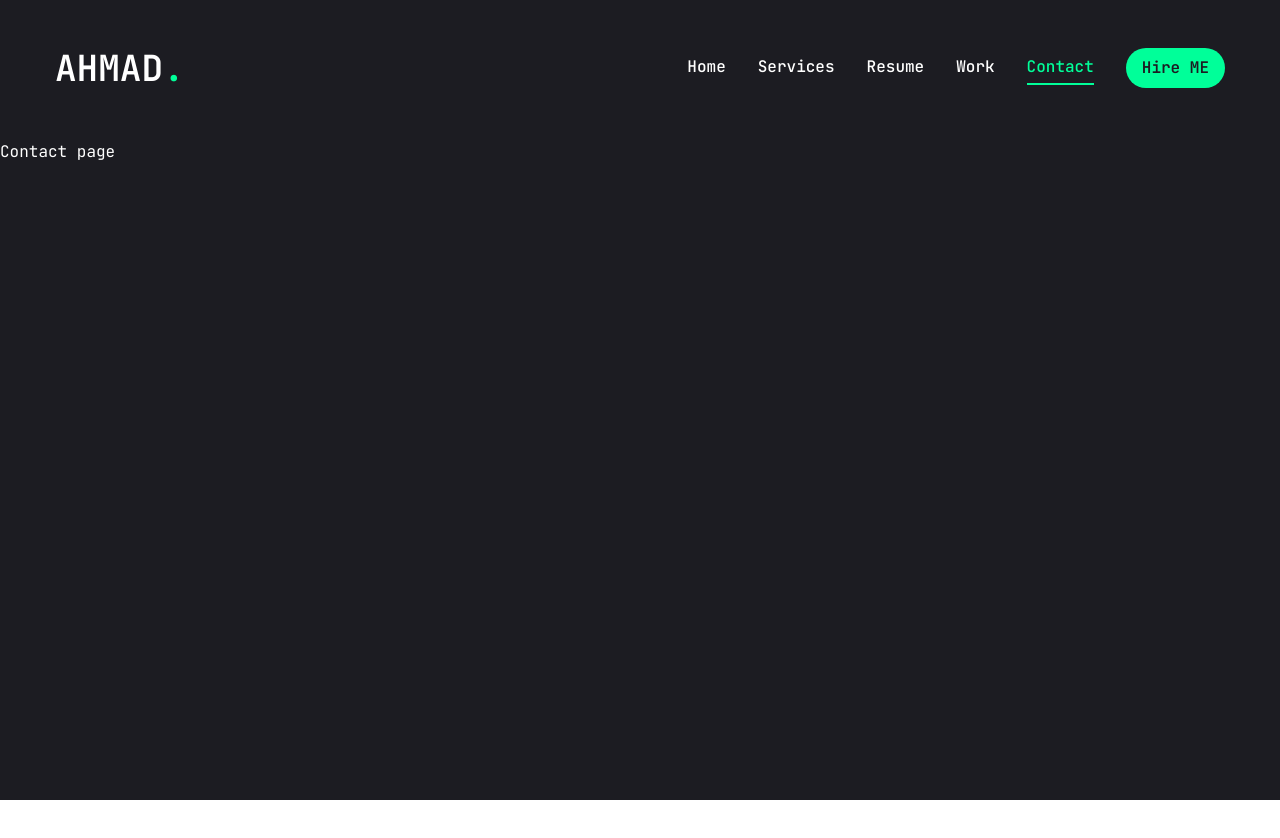
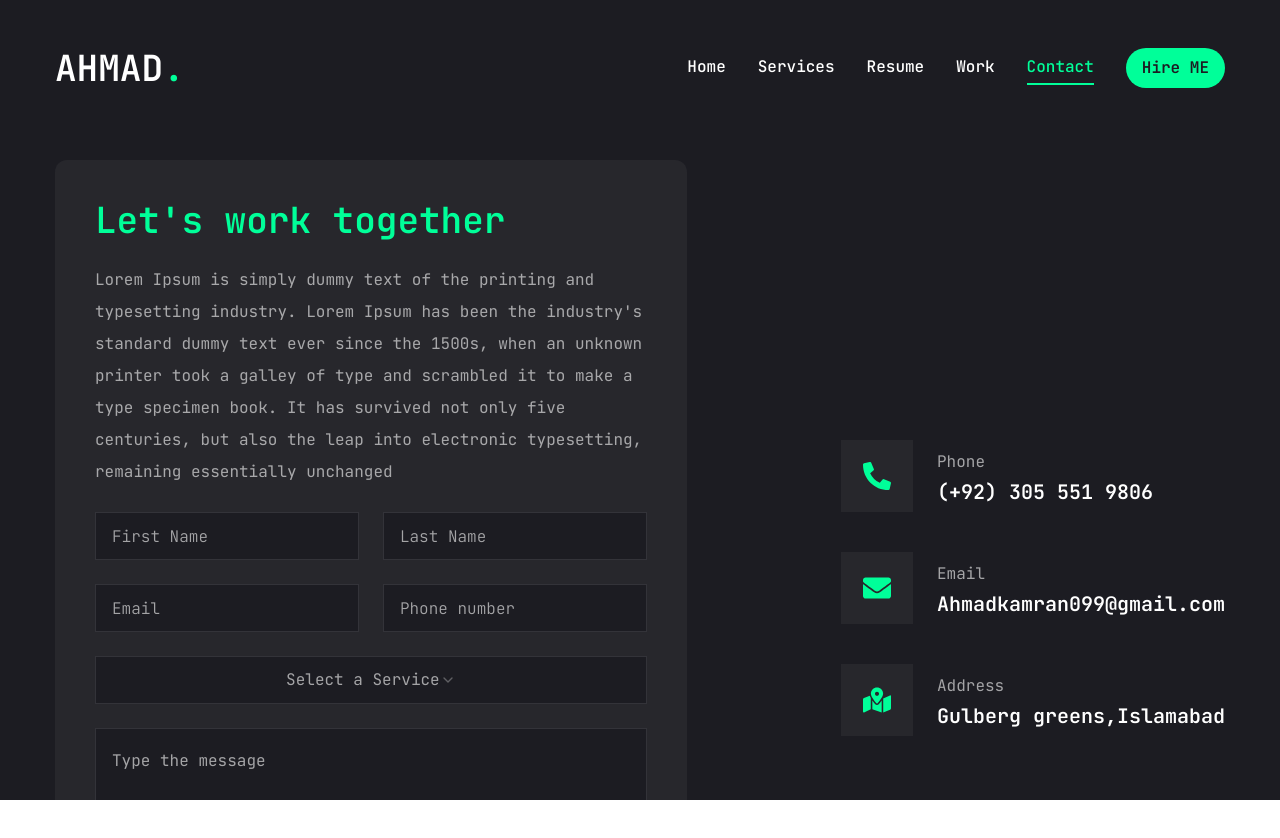
Before and after one commit to ahmadkamran710788/Ahmad-Potfolio, a Next.js app: page /contact in a window 1280 px wide. Shown: the top 838 px of the page. Before the commit the page ends 800 px from the top, so only its background shows below. Built offline with nearby package versions, Linux system fonts and the light colour scheme.

Commit message:
done with everything

```diff
--- a/app/contact/page.jsx
+++ b/app/contact/page.jsx
@@ -1,6 +1,107 @@
 "use client";
 import React from "react";
+import { Button } from "@/components/ui/button";
+import { Input } from "@/components/ui/input";
+import { Textarea } from "@/components/ui/textarea";
 
+import {
+  Select,
+  SelectContent,
+  SelectGroup,
+  SelectItem,
+  SelectTrigger,
+  SelectValue,
+} from "@/components/ui/select";
+
+import { FaPhoneAlt, FaEnvelope, FaMapMarkedAlt } from "react-icons/fa";
+
+const info = [
+  {
+    icon: <FaPhoneAlt />,
+    title: "Phone",
+    description: "(+92) 305 551 9806",
+  },
+  {
+    icon: <FaEnvelope />,
+    title: "Email",
+    description: "Ahmadkamran099@gmail.com",
+  },
+  {
+    icon: <FaMapMarkedAlt />,
+    title: "Address",
+    description: "Gulberg greens,Islamabad",
+  },
+];
+import { motion } from "framer-motion";
+import { SelectLabel } from "@radix-ui/react-select";
 export default function Contact() {
-  return <div>Contact page</div>;
+  return (
+    <motion.div
+      initial={{ opacity: 0 }}
+      animate={{
+        opacity: 1,
+        transition: { delay: 2.4, duration: 0.4, ease: "easeIn" },
+      }}
+      className="py-6"
+    >
+      <div className="container mx-auto">
+        <div className="flex flex-col xl:flex-row  gap-[30px]">
+          <div className="xl:w-[54%] order-2 xl:order-none ">
+            <form className="flex flex-col gap-6 p-10  bg-[#27272c] rounded-xl ">
+              <h3 className="text-4xl text-accent">Let's work together</h3>
+              <p className="text-white/60 ">
+                Lorem Ipsum is simply dummy text of the printing and typesetting
+                industry. Lorem Ipsum has been the industry's standard dummy
+                text ever since the 1500s, when an unknown printer took a galley
+                of type and scrambled it to make a type specimen book. It has
+                survived not only five centuries, but also the leap into
+                electronic typesetting, remaining essentially unchanged
+              </p>
+              <div className="grid grid-cols-1 md:grid-cols-2 gap-6">
+                <Input type="firstname" placeholder="First Name" />
+                <Input type="lastname" placeholder="Last Name" />
+                <Input type="email" placeholder="Email" />
+                <Input type="phone" placeholder="Phone number" />
+              </div>
+              <Select>
+                <SelectTrigger className="w-full">
+                  <SelectValue placeholder="Select a Service" />
+                </SelectTrigger>
+                <SelectContent>
+                  <SelectGroup>
+                    <SelectLabel> Select a service</SelectLabel>
+                    <SelectItem value="est">Web Development</SelectItem>
+                    <SelectItem value="cst"> UI/UX Design</SelectItem>
+                    <SelectItem value="msl">Backend Development</SelectItem>
+                  </SelectGroup>
+                </SelectContent>
+              </Select>
+              <Textarea className="h-[200px]" placeholder="Type the message" />
+              <Button size="md" className="max-w-40">
+                Send Message
+              </Button>
+            </form>
+          </div>
+
+          <div className="flex-1 flex items-center xl:justify-end order-1 xl:order-none mb-8  xl:mb-0">
+            <ul className="flex flex-col gap-10">
+              {info.map((item, index) => {
+                return (
+                  <li key={index} className="flex items-center gap-6">
+                    <div className="w-[52px] h-[52px] xl:w-[72px] xl:h-[72px] bg-[#27272c] text-accent rounded-md flex items-center justify-center">
+                      <div className="text-[28px]">{item.icon}</div>
+                    </div>
+                    <div className="flex-1">
+                      <p className="text-white/60">{item.title}</p>
+                      <h3 className="text-xl">{item.description}</h3>
+                    </div>
+                  </li>
+                );
+              })}
+            </ul>
+          </div>
+        </div>
+      </div>
+    </motion.div>
+  );
 }
--- a/components/ui/input.jsx
+++ b/components/ui/input.jsx
@@ -1,19 +1,20 @@
-import * as React from "react"
+import * as React from "react";
 
-import { cn } from "@/lib/utils"
+import { cn } from "@/lib/utils";
 
 const Input = React.forwardRef(({ className, type, ...props }, ref) => {
   return (
-    (<input
+    <input
       type={type}
       className={cn(
-        "flex h-10 w-full rounded-md border border-slate-200 bg-white px-3 py-2 text-sm ring-offset-white file:border-0 file:bg-transparent file:text-sm file:font-medium file:text-slate-950 placeholder:text-slate-500 focus-visible:outline-none focus-visible:ring-2 focus-visible:ring-slate-950 focus-visible:ring-offset-2 disabled:cursor-not-allowed disabled:opacity-50 dark:border-slate-800 dark:bg-slate-950 dark:ring-offset-slate-950 dark:file:text-slate-50 dark:placeholder:text-slate-400 dark:focus-visible:ring-slate-300",
+        "flex h-[48px] rounded-md border border-white/10 focus:border-accent font-light bg-background px-4 py-5 text-base placeholder:text-white/60 outline-none",
         className
       )}
       ref={ref}
-      {...props} />)
+      {...props}
+    />
   );
-})
-Input.displayName = "Input"
+});
+Input.displayName = "Input";
 
-export { Input }
+export { Input };
--- a/components/ui/select.jsx
+++ b/components/ui/select.jsx
@@ -1,94 +1,119 @@
-"use client"
+"use client";
 
-import * as React from "react"
-import * as SelectPrimitive from "@radix-ui/react-select"
-import { Check, ChevronDown, ChevronUp } from "lucide-react"
+import * as React from "react";
+import * as SelectPrimitive from "@radix-ui/react-select";
+import { Check, ChevronDown, ChevronUp } from "lucide-react";
 
-import { cn } from "@/lib/utils"
+import { cn } from "@/lib/utils";
 
-const Select = SelectPrimitive.Root
+const Select = SelectPrimitive.Root;
 
-const SelectGroup = SelectPrimitive.Group
+const SelectGroup = SelectPrimitive.Group;
 
-const SelectValue = SelectPrimitive.Value
+const SelectValue = SelectPrimitive.Value;
 
-const SelectTrigger = React.forwardRef(({ className, children, ...props }, ref) => (
+const SelectTrigger = React.forwardRef(
+  ({ className, children, ...props }, ref) => (
     <SelectPrimitive.Trigger
       ref={ref}
       className={cn(
-      "flex h-10 w-full items-center justify-between rounded-md border border-slate-200 bg-white px-3 py-2 text-sm ring-offset-white placeholder:text-slate-500 focus:outline-none focus:ring-2 focus:ring-slate-950 focus:ring-offset-2 disabled:cursor-not-allowed disabled:opacity-50 [&>span]:line-clamp-1 dark:border-slate-800 dark:bg-slate-950 dark:ring-offset-slate-950 dark:placeholder:text-slate-400 dark:focus:ring-slate-300",
+        "flex h-[48px] w-full items-center justify-center rounded-md border border-white/10 bg-background px-4 py-5 text-base text-white/60 placeholder:text-white/10 focus:border-accent outline-none",
         className
       )}
-    {...props}>
+      {...props}
+    >
       {children}
       <SelectPrimitive.Icon asChild>
         <ChevronDown className="h-4 w-4 opacity-50" />
       </SelectPrimitive.Icon>
     </SelectPrimitive.Trigger>
-))
-SelectTrigger.displayName = SelectPrimitive.Trigger.displayName
+  )
+);
+SelectTrigger.displayName = SelectPrimitive.Trigger.displayName;
 
-const SelectScrollUpButton = React.forwardRef(({ className, ...props }, ref) => (
+const SelectScrollUpButton = React.forwardRef(
+  ({ className, ...props }, ref) => (
     <SelectPrimitive.ScrollUpButton
       ref={ref}
-    className={cn("flex cursor-default items-center justify-center py-1", className)}
-    {...props}>
+      className={cn(
+        "flex cursor-default items-center justify-center py-1",
+        className
+      )}
+      {...props}
+    >
       <ChevronUp className="h-4 w-4" />
     </SelectPrimitive.ScrollUpButton>
-))
-SelectScrollUpButton.displayName = SelectPrimitive.ScrollUpButton.displayName
+  )
+);
+SelectScrollUpButton.displayName = SelectPrimitive.ScrollUpButton.displayName;
 
-const SelectScrollDownButton = React.forwardRef(({ className, ...props }, ref) => (
+const SelectScrollDownButton = React.forwardRef(
+  ({ className, ...props }, ref) => (
     <SelectPrimitive.ScrollDownButton
       ref={ref}
-    className={cn("flex cursor-default items-center justify-center py-1", className)}
-    {...props}>
+      className={cn(
+        "flex cursor-default items-center justify-center py-1",
+        className
+      )}
+      {...props}
+    >
       <ChevronDown className="h-4 w-4" />
     </SelectPrimitive.ScrollDownButton>
-))
+  )
+);
 SelectScrollDownButton.displayName =
-  SelectPrimitive.ScrollDownButton.displayName
+  SelectPrimitive.ScrollDownButton.displayName;
 
-const SelectContent = React.forwardRef(({ className, children, position = "popper", ...props }, ref) => (
+const SelectContent = React.forwardRef(
+  ({ className, children, position = "popper", ...props }, ref) => (
     <SelectPrimitive.Portal>
       <SelectPrimitive.Content
         ref={ref}
         className={cn(
-        "relative z-50 max-h-96 min-w-[8rem] overflow-hidden rounded-md border border-slate-200 bg-white text-slate-950 shadow-md data-[state=open]:animate-in data-[state=closed]:animate-out data-[state=closed]:fade-out-0 data-[state=open]:fade-in-0 data-[state=closed]:zoom-out-95 data-[state=open]:zoom-in-95 data-[side=bottom]:slide-in-from-top-2 data-[side=left]:slide-in-from-right-2 data-[side=right]:slide-in-from-left-2 data-[side=top]:slide-in-from-bottom-2 dark:border-slate-800 dark:bg-slate-950 dark:text-slate-50",
+          "relative z-50 max-h-96 min-w-[8rem] overflow-hidden rounded-md border border-white/10 bg-background text-white shadow-md data-[state=open]:animate-in data-[state=closed]:animate-out data-[state=closed]:fade-out-0 data-[state=open]:fade-in-0 data-[state=closed]:zoom-out-95 data-[state=open]:zoom-in-95 data-[side=bottom]:slide-in-from-top-2 data-[side=left]:slide-in-from-right-2 data-[side=right]:slide-in-from-left-2 data-[side=top]:slide-in-from-bottom-2 dark:border-slate-800 dark:bg-slate-950 dark:text-slate-50",
           position === "popper" &&
             "data-[side=bottom]:translate-y-1 data-[side=left]:-translate-x-1 data-[side=right]:translate-x-1 data-[side=top]:-translate-y-1",
           className
         )}
         position={position}
-      {...props}>
+        {...props}
+      >
         <SelectScrollUpButton />
         <SelectPrimitive.Viewport
-        className={cn("p-1", position === "popper" &&
-          "h-[var(--radix-select-trigger-height)] w-full min-w-[var(--radix-select-trigger-width)]")}>
+          className={cn(
+            "p-1",
+            position === "popper" &&
+              "h-[var(--radix-select-trigger-height)] w-full min-w-[var(--radix-select-trigger-width)]"
+          )}
+        >
           {children}
         </SelectPrimitive.Viewport>
         <SelectScrollDownButton />
       </SelectPrimitive.Content>
     </SelectPrimitive.Portal>
-))
-SelectContent.displayName = SelectPrimitive.Content.displayName
+  )
+);
+SelectContent.displayName = SelectPrimitive.Content.displayName;
 
 const SelectLabel = React.forwardRef(({ className, ...props }, ref) => (
   <SelectPrimitive.Label
     ref={ref}
     className={cn("py-1.5 pl-8 pr-2 text-sm font-semibold", className)}
-    {...props} />
-))
-SelectLabel.displayName = SelectPrimitive.Label.displayName
+    {...props}
+  />
+));
+SelectLabel.displayName = SelectPrimitive.Label.displayName;
 
-const SelectItem = React.forwardRef(({ className, children, ...props }, ref) => (
+const SelectItem = React.forwardRef(
+  ({ className, children, ...props }, ref) => (
     <SelectPrimitive.Item
       ref={ref}
       className={cn(
-      "relative flex w-full cursor-default select-none items-center rounded-sm py-1.5 pl-8 pr-2 text-sm outline-none focus:bg-slate-100 focus:text-slate-900 data-[disabled]:pointer-events-none data-[disabled]:opacity-50 dark:focus:bg-slate-800 dark:focus:text-slate-50",
+        "relative flex w-full cursor-default select-none items-center rounded-sm py-1.5 pl-8 pr-2 text-sm outline-none focus:bg-accent focus:text-background data-[disabled]:pointer-events-none data-[disabled]:opacity-50 dark:focus:bg-slate-800 dark:focus:text-slate-50",
         className
       )}
-    {...props}>
+      {...props}
+    >
       <span className="absolute left-2 flex h-3.5 w-3.5 items-center justify-center">
         <SelectPrimitive.ItemIndicator>
           <Check className="h-4 w-4" />
@@ -97,16 +122,18 @@
 
       <SelectPrimitive.ItemText>{children}</SelectPrimitive.ItemText>
     </SelectPrimitive.Item>
-))
-SelectItem.displayName = SelectPrimitive.Item.displayName
+  )
+);
+SelectItem.displayName = SelectPrimitive.Item.displayName;
 
 const SelectSeparator = React.forwardRef(({ className, ...props }, ref) => (
   <SelectPrimitive.Separator
     ref={ref}
     className={cn("-mx-1 my-1 h-px bg-slate-100 dark:bg-slate-800", className)}
-    {...props} />
-))
-SelectSeparator.displayName = SelectPrimitive.Separator.displayName
+    {...props}
+  />
+));
+SelectSeparator.displayName = SelectPrimitive.Separator.displayName;
 
 export {
   Select,
@@ -119,4 +146,4 @@
   SelectSeparator,
   SelectScrollUpButton,
   SelectScrollDownButton,
-}
+};
```
Also changed, not shown: components/ui/textarea.jsx (+9 -8 lines), .eslintrc.json. Lines whose indentation alone changed are shown as unchanged.
